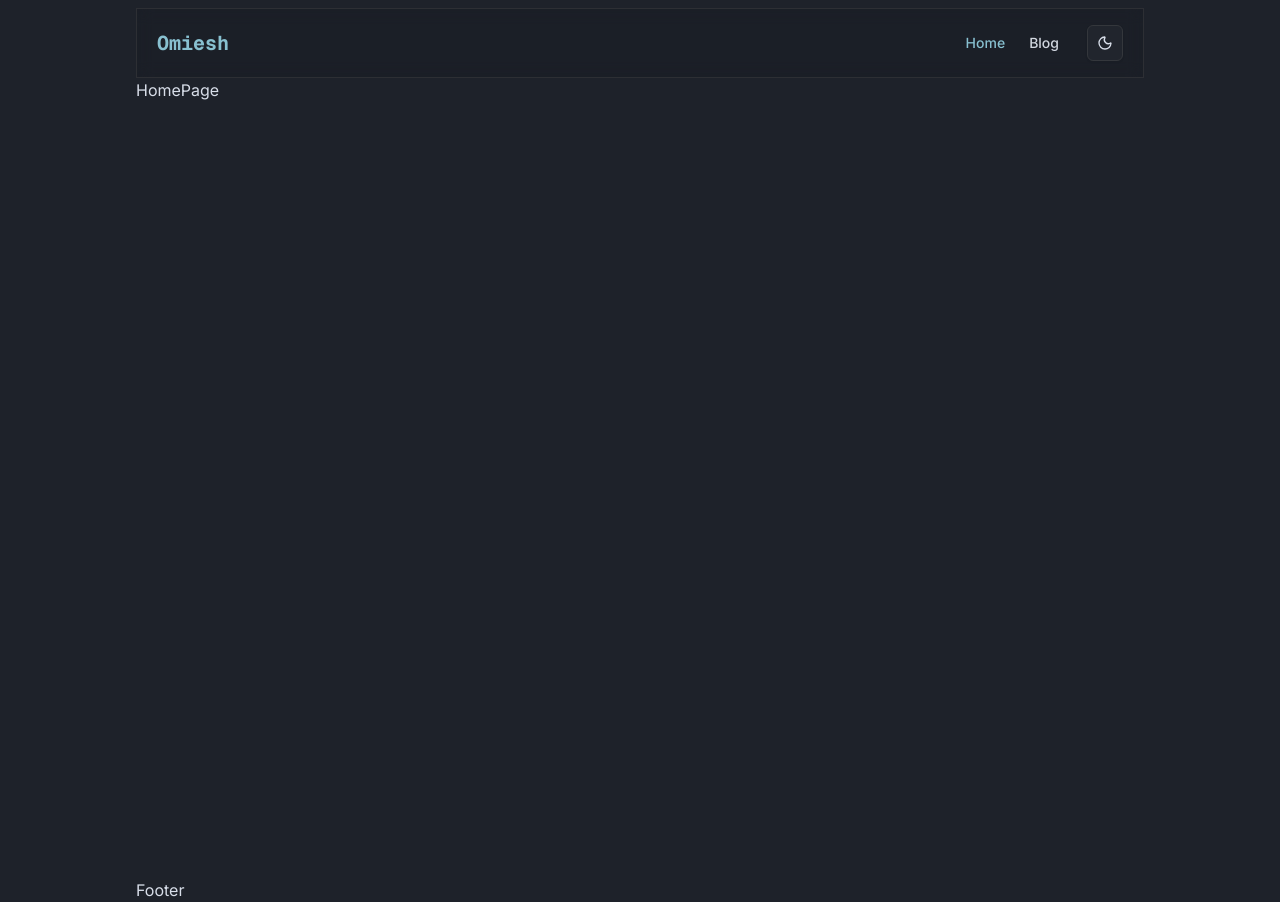
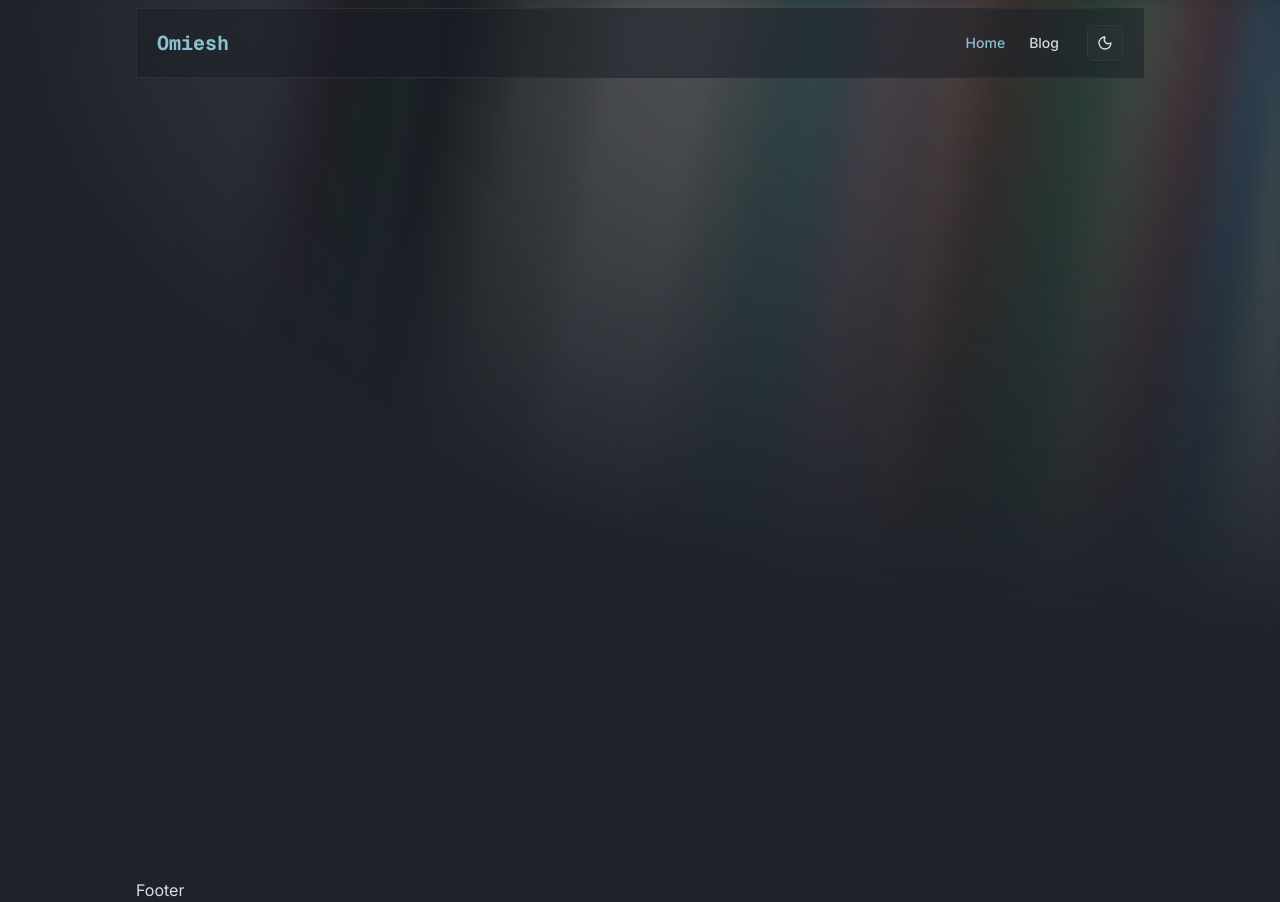
Before and after one commit to MahmoudOmiesh/portfolio, a Next.js app: page / in a window 1280 px wide. Built offline with nearby package versions, Linux system fonts and the light colour scheme; no server answers.

Commit message:
feat: aurora background

```diff
--- a/src/app/(home)/page.tsx
+++ b/src/app/(home)/page.tsx
@@ -1,7 +1,9 @@
+import { AuroraBackground } from "~/components/ui/aurora-background";
+
 export default function HomePage() {
   return (
     <div className="min-h-screen flex-1">
-      <h2>HomePage</h2>
+      <AuroraBackground className="absolute inset-x-0 top-0 h-[80vh]" />
     </div>
   );
 }
--- /dev/null
+++ b/src/components/ui/aurora-background.tsx
@@ -0,0 +1,63 @@
+"use client";
+
+import { cn } from "~/lib/utils";
+import React from "react";
+
+interface AuroraBackgroundProps extends React.HTMLAttributes<HTMLDivElement> {
+  showRadialGradient?: boolean;
+}
+
+export const AuroraBackground = ({
+  className,
+  showRadialGradient = true,
+  ...props
+}: AuroraBackgroundProps) => {
+  return (
+    <div
+      className={cn(
+        "transition-bg relative flex flex-col items-center justify-center",
+        className,
+      )}
+      {...props}
+    >
+      <div
+        className="absolute inset-0 overflow-hidden"
+        style={
+          {
+            "--aurora":
+              "repeating-linear-gradient(100deg,#5e81ac_10%,#8fbcbb_15%,#88c0d0_20%,#b48ead_25%,#81a1c1_30%)",
+            "--dark-gradient":
+              "repeating-linear-gradient(100deg,#2e3440_0%,#3b4252_7%,transparent_10%,transparent_12%,#434c5e_16%)",
+            "--white-gradient":
+              "repeating-linear-gradient(100deg,#eceff4_0%,#e5e9f0_7%,transparent_10%,transparent_12%,#d8dee9_16%)",
+
+            "--blue-300": "#8fbcbb", // Nord7 - Frost
+            "--blue-400": "#81a1c1", // Nord9 - Frost
+            "--blue-500": "#5e81ac", // Nord10 - Frost
+            "--teal-300": "#88c0d0", // Nord8 - Frost
+            "--violet-200": "#b48ead", // Nord15 - Aurora
+            "--polar-night-0": "#2e3440", // Nord0
+            "--polar-night-1": "#3b4252", // Nord1
+            "--polar-night-2": "#434c5e", // Nord2
+            "--snow-storm-4": "#d8dee9", // Nord4
+            "--snow-storm-5": "#e5e9f0", // Nord5
+            "--snow-storm-6": "#eceff4", // Nord6
+            "--black": "#2e3440",
+            "--white": "#eceff4",
+            "--transparent": "transparent",
+          } as React.CSSProperties
+        }
+      >
+        <div
+          //   Nord-themed aurora effect
+          className={cn(
+            `after:animate-aurora pointer-events-none absolute -inset-[10px] [background-image:var(--white-gradient),var(--aurora)] [background-size:300%,_200%] [background-position:50%_50%,50%_50%] opacity-50 blur-[10px] invert filter will-change-transform [--aurora:repeating-linear-gradient(100deg,var(--blue-500)_10%,var(--blue-300)_15%,var(--teal-300)_20%,var(--violet-200)_25%,var(--blue-400)_30%)] [--dark-gradient:repeating-linear-gradient(100deg,var(--polar-night-0)_0%,var(--polar-night-1)_7%,var(--transparent)_10%,var(--transparent)_12%,var(--polar-night-2)_16%)] [--white-gradient:repeating-linear-gradient(100deg,var(--snow-storm-6)_0%,var(--snow-storm-5)_7%,var(--transparent)_10%,var(--transparent)_12%,var(--snow-storm-4)_16%)] after:absolute after:inset-0 after:[background-image:var(--white-gradient),var(--aurora)] after:[background-size:200%,_100%] after:[background-attachment:fixed] after:mix-blend-difference after:content-[""] dark:[background-image:var(--dark-gradient),var(--aurora)] dark:invert-0 after:dark:[background-image:var(--dark-gradient),var(--aurora)]`,
+
+            showRadialGradient &&
+              `[mask-image:radial-gradient(ellipse_at_100%_0%,black_10%,var(--transparent)_70%)]`,
+          )}
+        ></div>
+      </div>
+    </div>
+  );
+};
--- a/src/styles/globals.css
+++ b/src/styles/globals.css
@@ -158,6 +158,20 @@
   --shadow-lg: var(--shadow-lg);
   --shadow-xl: var(--shadow-xl);
   --shadow-2xl: var(--shadow-2xl);
+
+  --animate-aurora: aurora 180s linear infinite;
+  @keyframes aurora {
+    from {
+      background-position:
+        50% 50%,
+        50% 50%;
+    }
+    to {
+      background-position:
+        350% 50%,
+        350% 50%;
+    }
+  }
 }
 
 @layer base {
```
